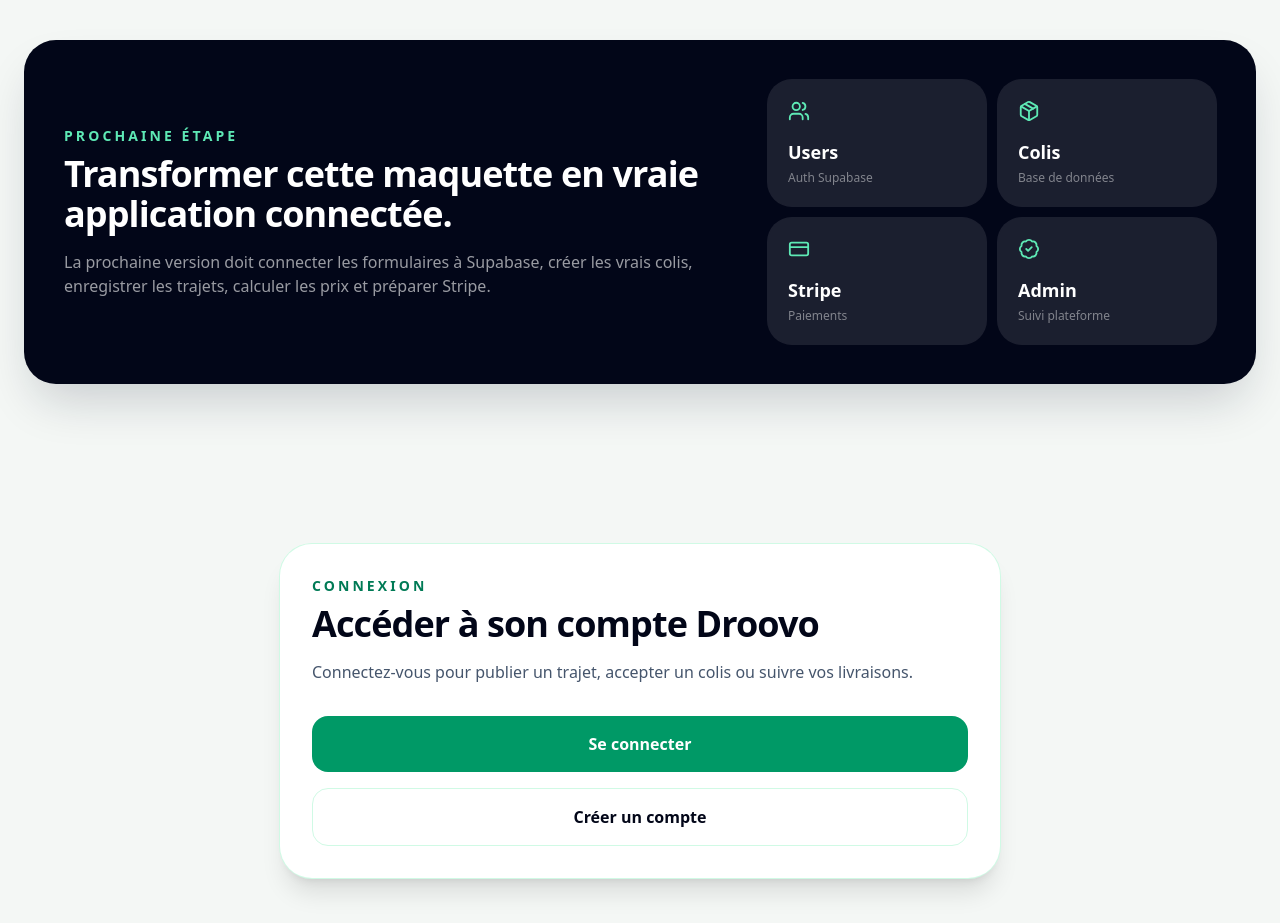
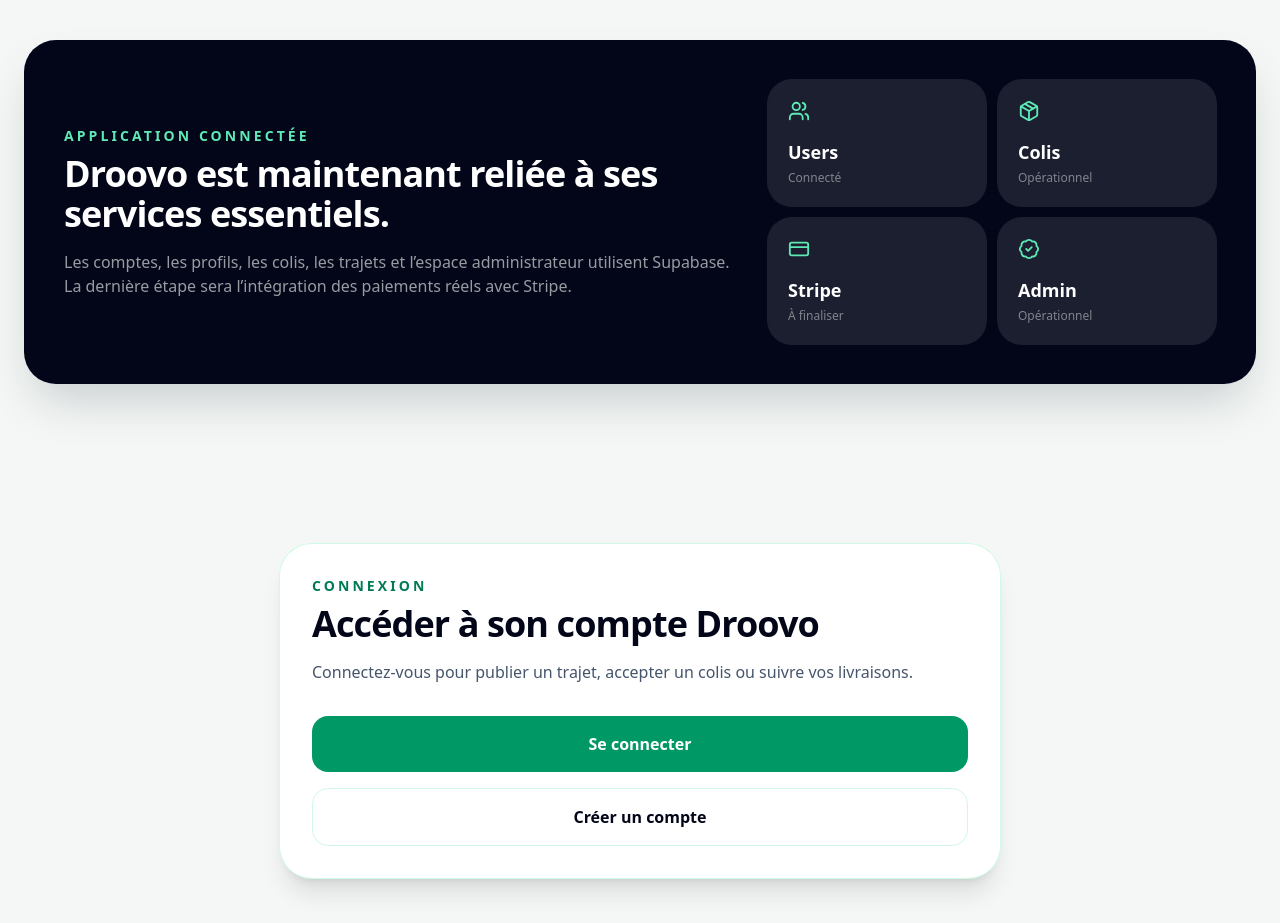
Before and after one commit to lafere75-del/Droovo, a Next.js app: page / in a window 1280 px wide. Shown: the part 3920-4843 px from the top of the page. Built offline with nearby package versions, Linux system fonts and the light colour scheme; no server answers; the database is empty.

Commit message:
Actualiser l’état des connexions sur l’accueil
Met à jour l’ancien texte de maquette sans modifier le design. Stripe reste indiqué comme dernière étape.

```diff
--- a/components/DroovoApp.jsx
+++ b/components/DroovoApp.jsx
@@ -595,22 +595,22 @@
           <div className="grid gap-8 md:grid-cols-[1.2fr_0.8fr] md:items-center">
             <div>
               <p className="text-sm font-black uppercase tracking-[0.22em] text-emerald-300">
-                Prochaine étape
+                Application connectée
               </p>
               <h2 className="mt-2 text-4xl font-black tracking-tight">
-                Transformer cette maquette en vraie application connectée.
+                Droovo est maintenant reliée à ses services essentiels.
               </h2>
               <p className="mt-4 max-w-2xl text-white/60">
-                La prochaine version doit connecter les formulaires à Supabase,
-                créer les vrais colis, enregistrer les trajets, calculer les
-                prix et préparer Stripe.
+                Les comptes, les profils, les colis, les trajets et l’espace
+                administrateur utilisent Supabase. La dernière étape sera
+                l’intégration des paiements réels avec Stripe.
               </p>
             </div>
             <div className="grid grid-cols-2 gap-3">
-              <FinalStat icon={Users} value="Users" label="Auth Supabase" />
-              <FinalStat icon={Package} value="Colis" label="Base de données" />
-              <FinalStat icon={CreditCard} value="Stripe" label="Paiements" />
-              <FinalStat icon={BadgeCheck} value="Admin" label="Suivi plateforme" />
+              <FinalStat icon={Users} value="Users" label="Connecté" />
+              <FinalStat icon={Package} value="Colis" label="Opérationnel" />
+              <FinalStat icon={CreditCard} value="Stripe" label="À finaliser" />
+              <FinalStat icon={BadgeCheck} value="Admin" label="Opérationnel" />
             </div>
           </div>
         </div>
```
